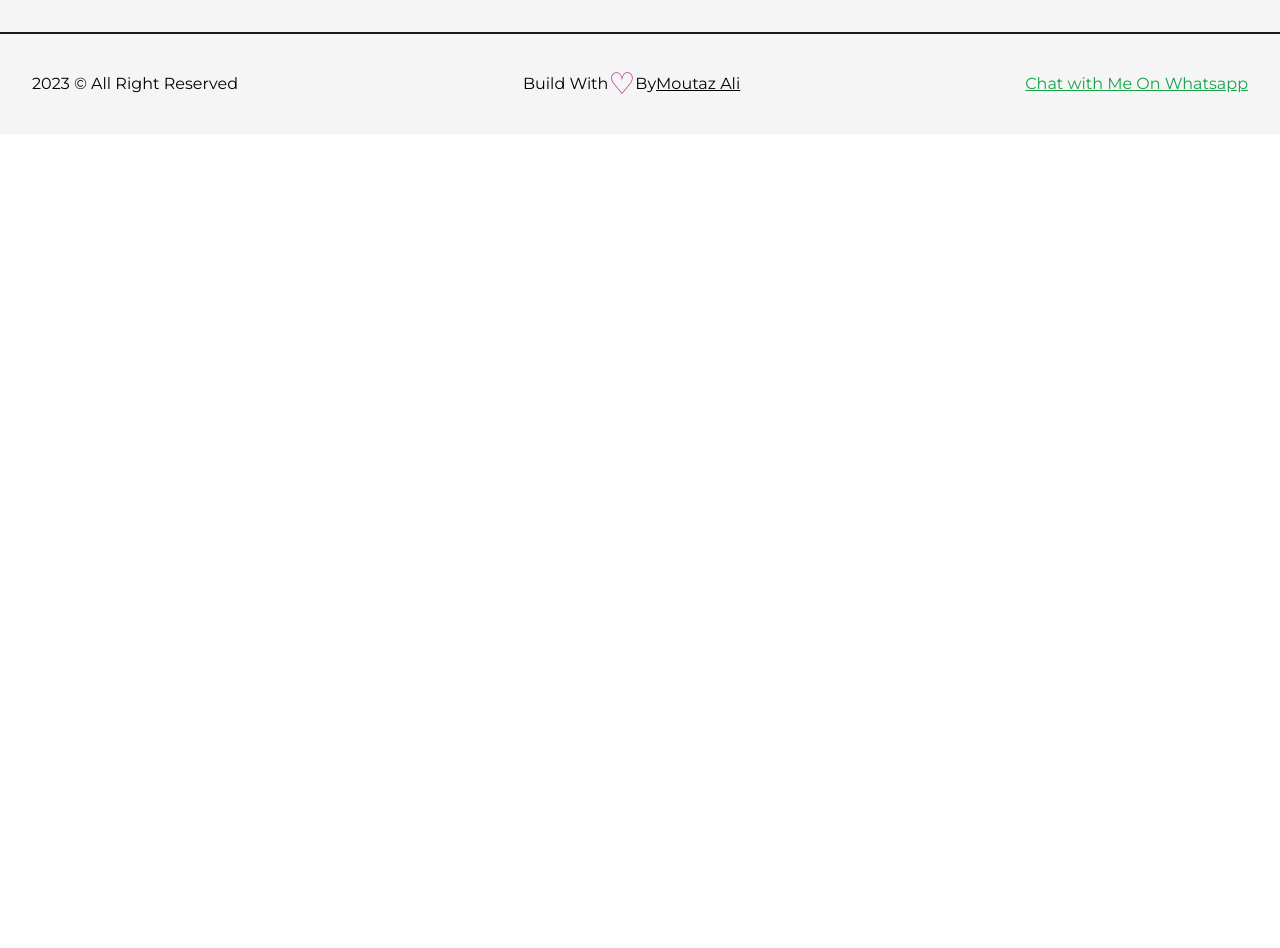
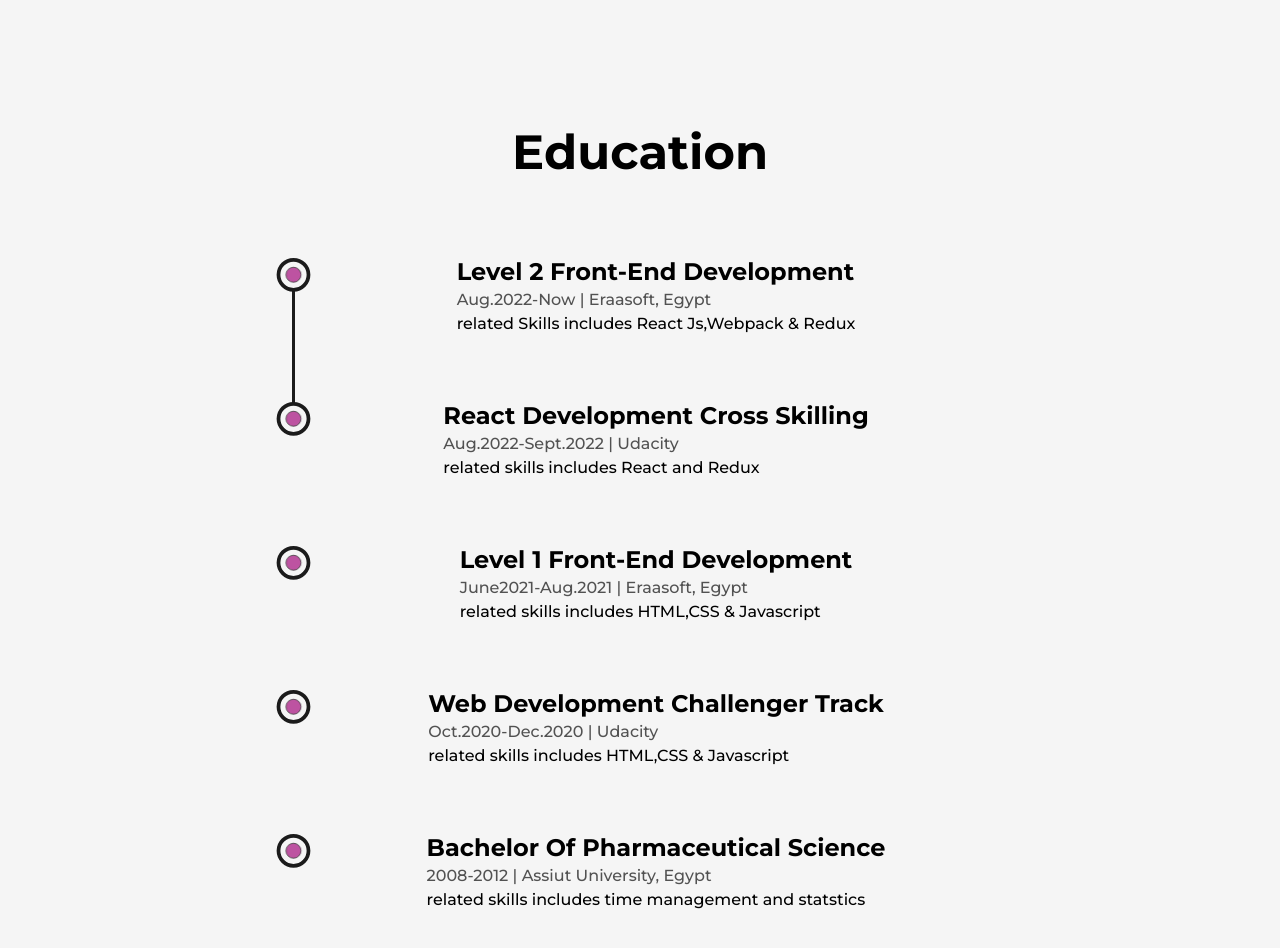
Before and after one commit to MezoAli/my-portfolio, a Next.js app: page /about in a window 1280 px wide. Shown: the part 2800-3748 px from the top of the page. Before the commit the page ends 2934 px from the top, so only its background shows below. Built offline with nearby package versions, Linux system fonts and the light colour scheme.

Commit message:
adding experience and education section to about page

```diff
--- /dev/null
+++ b/src/components/Education.jsx
@@ -0,0 +1,82 @@
+import { useScroll, motion } from "framer-motion";
+import React, { useRef } from "react";
+import LiIcon from "./LiIcon";
+
+const Details = ({ type, time, info, place }) => {
+	const ref = useRef();
+	return (
+		<li
+			ref={ref}
+			className="w-[75%] mx-auto my-8 first:mt-0 last:mb-0 flex flex-col items-center justify-between "
+		>
+			<LiIcon refernece={ref} />
+			<motion.div
+				initial={{ y: 50 }}
+				whileInView={{ y: 0 }}
+				transition={{ duration: 0.5 }}
+			>
+				<h3 className="font-bold capitalize text-2xl">{type}</h3>
+				<span className="text-dark/75 capitalize font-medium">
+					{time} | {place}
+				</span>
+				<p className="font-medium w-full">{info}</p>
+			</motion.div>
+		</li>
+	);
+};
+
+function Education() {
+	const ref = useRef();
+	const { scrollYProgress } = useScroll({
+		target: ref,
+		offset: ["start end", "center start"],
+	});
+
+	return (
+		<div className="my-32">
+			<h2 className="mt-40 font-bold text-center text-5xl w-full mb-20">
+				Education
+			</h2>
+			<div ref={ref} className="w-[75%] relative mx-auto">
+				<motion.div
+					style={{ scaleY: scrollYProgress }}
+					className="absolute w-[3px] bg-dark left-9 top-1 origin-top h-full"
+				/>
+				<ul className="w-full flex flex-col items-start justify-between ml-4">
+					<Details
+						type="Level 2 Front-end Development"
+						time="Aug.2022-now"
+						place="Eraasoft, Egypt"
+						info="related Skills includes React Js,Webpack & Redux"
+					/>
+					<Details
+						type="React Development Cross Skilling"
+						time="Aug.2022-Sept.2022"
+						place="Udacity"
+						info="related skills includes React and Redux"
+					/>
+					<Details
+						type="Level 1 Front-end Development"
+						time="June2021-Aug.2021"
+						place="Eraasoft, Egypt"
+						info="related skills includes HTML,CSS & Javascript"
+					/>
+					<Details
+						type="Web Development Challenger Track"
+						time="Oct.2020-Dec.2020"
+						place="Udacity"
+						info="related skills includes HTML,CSS & Javascript"
+					/>
+					<Details
+						type="Bachelor Of Pharmaceutical Science"
+						time="2008-2012"
+						place="Assiut University, Egypt"
+						info="related skills includes time management and statstics"
+					/>
+				</ul>
+			</div>
+		</div>
+	);
+}
+
+export default Education;
--- a/src/components/Experience.jsx
+++ b/src/components/Experience.jsx
@@ -77,6 +77,14 @@ function Experience() {
 						address="Egypt (Remote)"
 						work="I have developing a HR managment system along with the Back-end developers with all features including creating branchs,departments,employees with all CRUD opeartions and assigning tasks and check in and out from work and vacations and download reports for the employees"
 					/>
+					<Details
+						company="Viatris"
+						companyLink="https://www.viatris.com/en"
+						position="Oncology Key Account Manager"
+						time="Jan.2018 - now"
+						address="Egypt"
+						work="Responsible for promoting the company products in Upper Egypt,negeoting with the key accounts for avilability of our products in the accounts and marketing our products to all potenial customers"
+					/>
 				</ul>
 			</div>
 		</div>
--- a/src/pages/about/index.js
+++ b/src/pages/about/index.js
@@ -6,6 +6,7 @@ import Image from "next/image";
 import MoutazAli from "../../../public/image.jpeg";
 import Skills from "@/components/Skills";
 import Experience from "@/components/Experience";
+import Education from "@/components/Education";
 
 const AnimatedNumbers = ({ value }) => {
 	const ref = useRef();
@@ -114,6 +115,7 @@ function About() {
 					</div>
 					<Skills />
 					<Experience />
+					<Education />
 				</Layout>
 			</main>
 		</>
```
